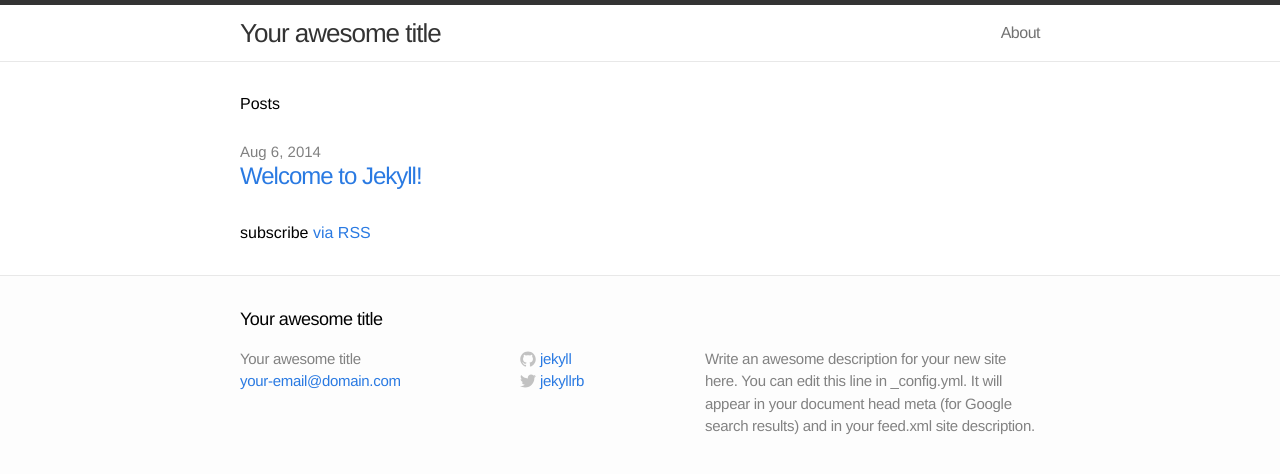
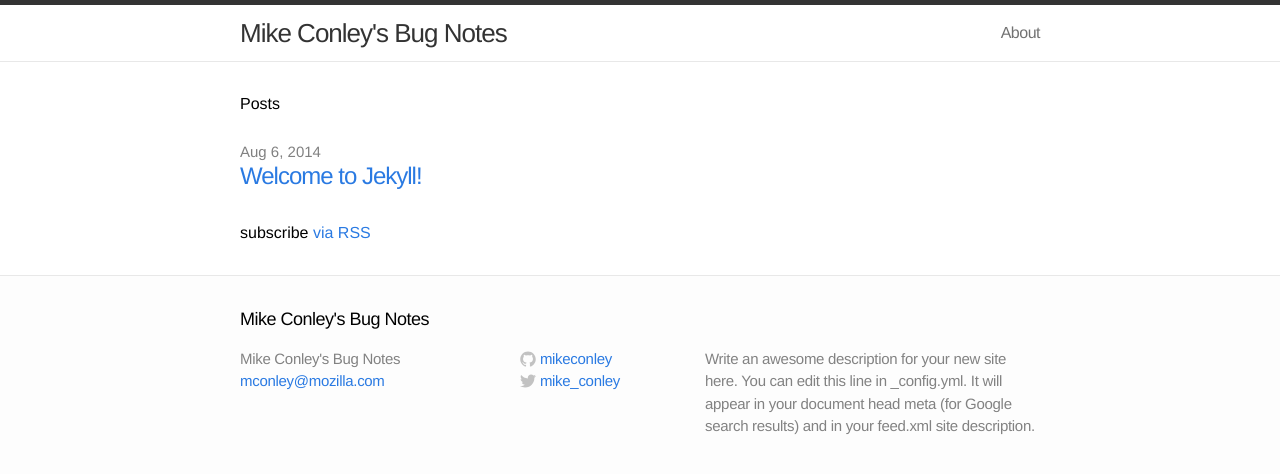
Before and after one commit to mikeconley/bugnotes, a Jekyll site: the page built from index.html, in a window 1280 px wide. Shown: the top 474 px of the page. Built offline with Jekyll 4.4.1, drawn with Linux system fonts in a browser that asks for light colours.

```diff
--- a/_config.yml
+++ b/_config.yml
@@ -1,12 +1,14 @@
 # Site settings
-title: Your awesome title
-email: your-email@domain.com
+title: "Mike Conley's Bug Notes"
+email: mconley@mozilla.com
 description: "Write an awesome description for your new site here. You can edit this line in _config.yml. It will appear in your document head meta (for Google search results) and in your feed.xml site description."
-baseurl: ""
-url: "http://yourdomain.com"
-twitter_username: jekyllrb
-github_username:  jekyll
+baseurl: "http://people.mozilla.org/~mconley2/bugnotes"
+url: "http://people.mozilla.org/~mconley2/bugnotes"
+twitter_username: mike_conley
+github_username:  mikeconley
 
 # Build settings
 markdown: kramdown
 permalink: pretty
+
+exclude: [node_modules]
```
Also changed, not shown: Gruntfile.js (added, +26 -0 lines), package.json (added, +8 -0 lines).
